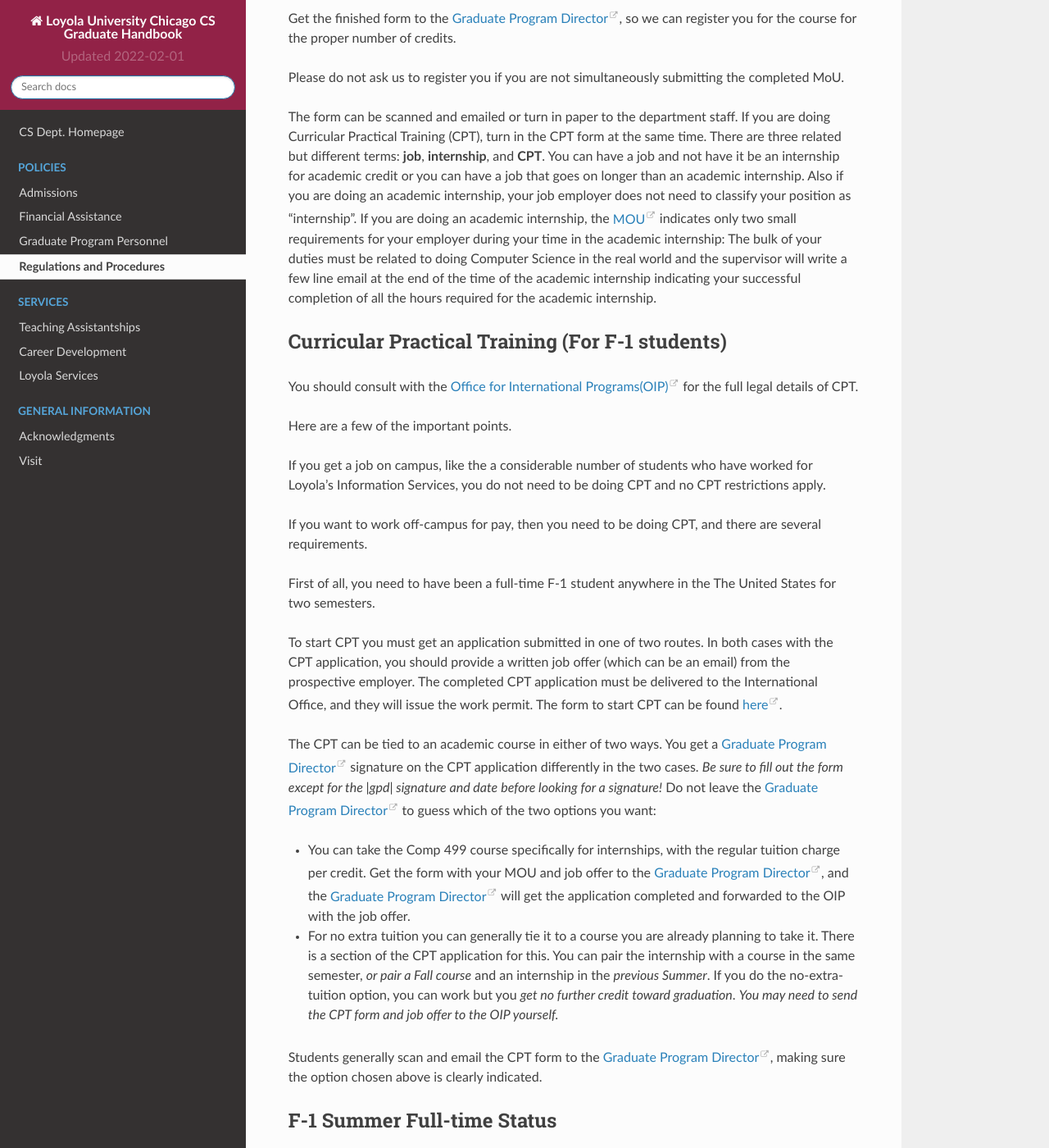
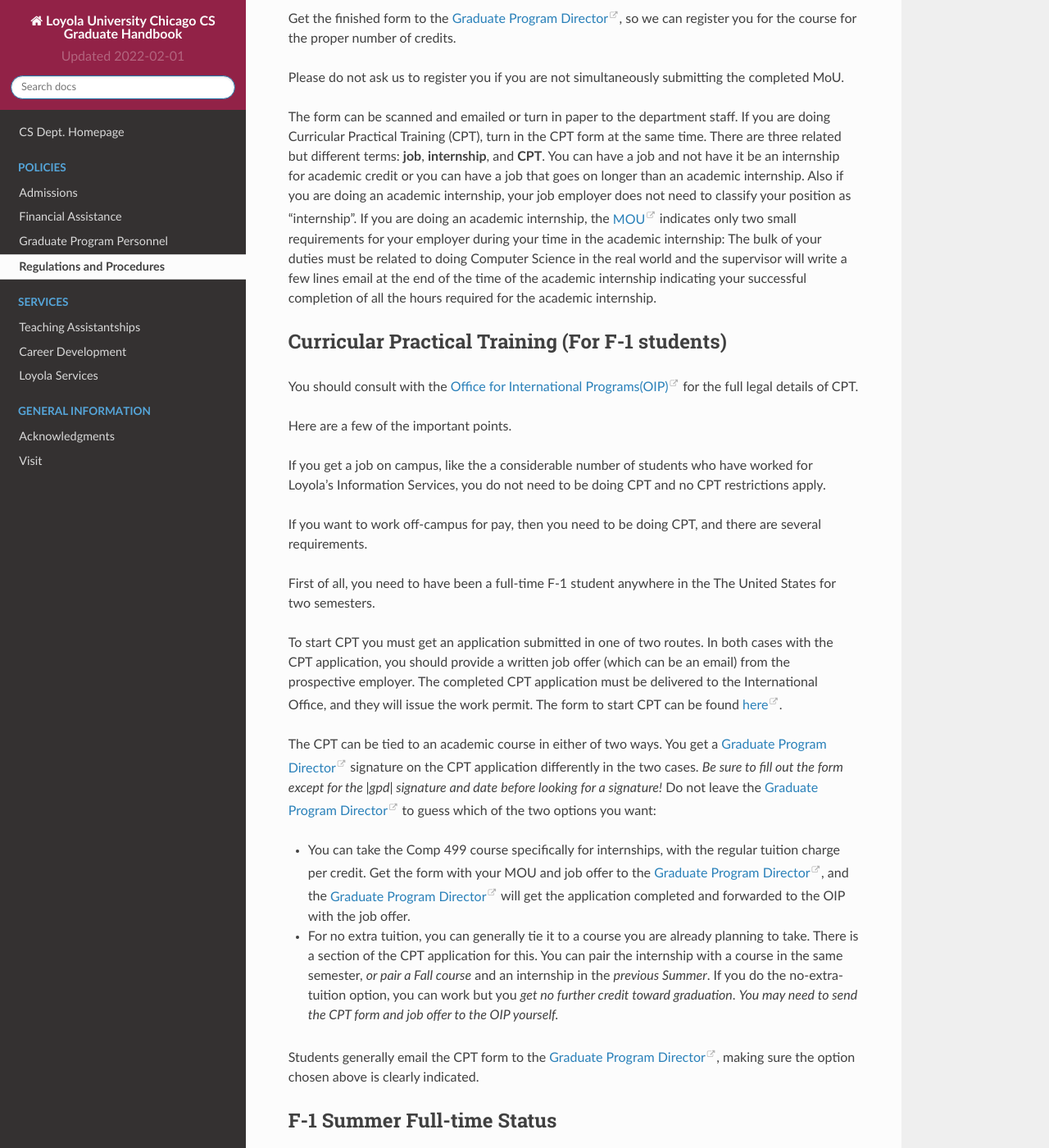
Before and after one commit to LoyolaChicagoCS/gradhandbook, a Sphinx documentation site: the page built from source/policy/regulations.rst, in a window 1280 px wide and 1400 px high, scrolled down 6189 px. Shown: the whole window at 82% size. Built offline with Sphinx 7.4.7 and the Read the Docs theme 2.0.0, drawn with Linux system fonts in a browser that asks for light colours; some of the changed text lies outside the part shown.

Commit message:
Fix typo and update info

```diff
--- a/source/policy/regulations.rst
+++ b/source/policy/regulations.rst
@@ -181,7 +181,7 @@ Get the finished form to the |gpd|, so we can register you for the course for th
 
 Please do not ask us to register you if you are not simultaneously submitting the completed MoU.
 
-The form can be scanned and emailed or turn in paper to the department staff. If you are doing Curricular Practical Training (CPT), turn in the CPT form at the same time. There are three related but different terms: **job**, **internship**, and **CPT**. You can have a job and not have it be an internship for academic credit or you can have a job that goes on longer than an academic internship. Also if you are doing an academic internship, your job employer does not need to classify your position as "internship". If you are doing an academic internship, the `MOU <https://loyolauniversitychicago-my.sharepoint.com/:b:/g/personal/aharrin_luc_edu/EdjL1xCxOX5OtIZvwQClTkkB8ZNMWlRfvNvTuhvRIzMdww?e=BPivMt>`_ indicates only two small requirements for your employer during your time in the academic internship: The bulk of your duties must be related to doing Computer Science in the real world and the supervisor will write a few line email at the end of the time of the academic internship indicating your successful completion of all the hours required for the academic internship.
+The form can be scanned and emailed or turn in paper to the department staff. If you are doing Curricular Practical Training (CPT), turn in the CPT form at the same time. There are three related but different terms: **job**, **internship**, and **CPT**. You can have a job and not have it be an internship for academic credit or you can have a job that goes on longer than an academic internship. Also if you are doing an academic internship, your job employer does not need to classify your position as "internship". If you are doing an academic internship, the `MOU <https://loyolauniversitychicago-my.sharepoint.com/:b:/g/personal/aharrin_luc_edu/EdjL1xCxOX5OtIZvwQClTkkB8ZNMWlRfvNvTuhvRIzMdww?e=BPivMt>`_ indicates only two small requirements for your employer during your time in the academic internship: The bulk of your duties must be related to doing Computer Science in the real world and the supervisor will write a few lines email at the end of the time of the academic internship indicating your successful completion of all the hours required for the academic internship.
 
 ************************************************
 Curricular Practical Training (For F-1 students)
@@ -202,9 +202,9 @@ To start CPT you must get an application submitted in one of two routes. In both
 The CPT can be tied to an academic course in either of two ways. You get a |gpd| signature on the CPT application differently in the two cases. *Be sure to fill out the form except for the |gpd| signature and date* *before looking for a signature!* Do not leave the |gpd| to guess which of the two options you want:
 
 * You can take the Comp 499 course specifically for :ref:`internships`, with the regular tuition charge per credit. Get the form with your MOU and job offer to the |gpd|, and the |gpd| will get the application completed and forwarded to the OIP with the job offer.
-* For no extra tuition you can generally tie it to a course you are already planning to take it. There is a section of the CPT application for this. You can pair the internship with a course in the same semester, *or pair a Fall course* and an internship in the *previous Summer*. If you do the no-extra-tuition option, you can work but you *get no further credit toward graduation*. *You may need to send the CPT form and job offer to the OIP yourself.*
+* For no extra tuition, you can generally tie it to a course you are already planning to take. There is a section of the CPT application for this. You can pair the internship with a course in the same semester, *or pair a Fall course* and an internship in the *previous Summer*. If you do the no-extra-tuition option, you can work but you *get no further credit toward graduation*. *You may need to send the CPT form and job offer to the OIP yourself.*
 
-Students generally scan and email the CPT form to the |gpd|, making sure the option chosen above is clearly indicated.
+Students generally email the CPT form to the |gpd|, making sure the option chosen above is clearly indicated.
 
 ***************************
 F-1 Summer Full-time Status
```
Also changed, not shown: other parts of source/policy/regulations.rst (+1 -1 lines).
